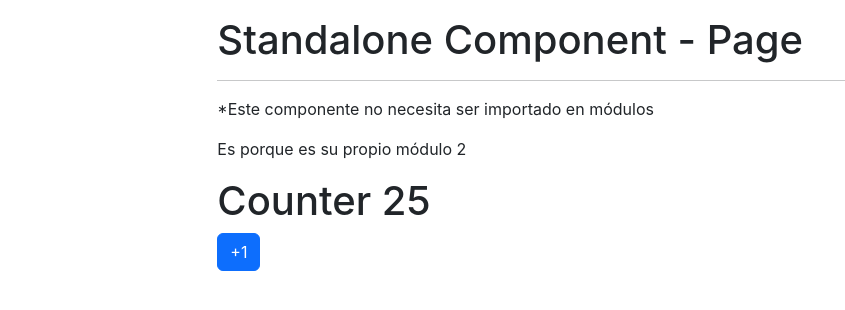
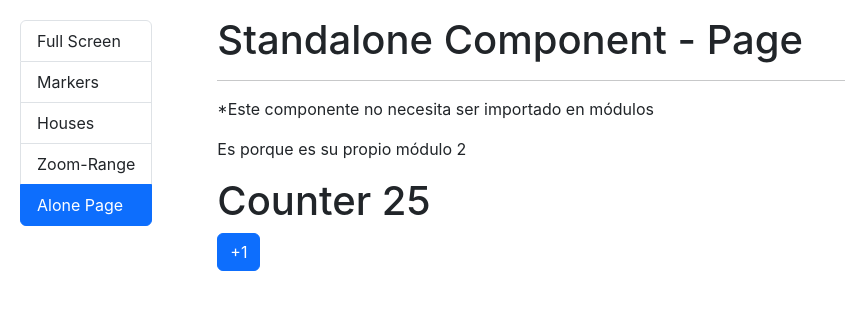
Before and after one commit to JuanLagunaQuero1/10-mapsApp, an Angular app: page /alone in a window 1280 px wide. Shown: the top 310 px of the page, without its empty margins (0-845 px from the left). Built offline with nearby package versions, Linux system fonts and the light colour scheme.

Commit message:
Transformación de componente tradicional a Standalone y refactorizaciones necesarias

```diff
--- /dev/null
+++ b/src/app/alone/components/side-menu/side-menu.component.css
@@ -0,0 +1,12 @@
+li {
+  cursor: pointer;
+  transition: 0.3s all;
+}
+
+ul{
+  position: fixed;
+  top: 20px;
+  left: 20px;
+  z-index: 999;
+  /* width: 180px; */
+}
--- a/src/app/maps/components/side-menu/side-menu.component.ts
+++ b/src/app/alone/components/side-menu/side-menu.component.ts
@@ -1,4 +1,7 @@
+import { CommonModule } from '@angular/common';
 import { Component } from '@angular/core';
+import { RouterModule } from '@angular/router';
+
 
 interface MenuItem{
   name: string,
@@ -6,7 +9,9 @@ interface MenuItem{
 }
 
 @Component({
-  selector: 'maps-side-menu',
+  selector: 'side-menu',
+  standalone: true,
+  imports: [CommonModule, RouterModule],
   templateUrl: './side-menu.component.html',
   styleUrl: './side-menu.component.css'
 })
@@ -16,6 +21,7 @@ export class SideMenuComponent {
     { route: '/maps/markers', name: 'Markers' },
     { route: '/maps/properties', name: 'Houses' },
     { route: '/maps/zoom-range', name: 'Zoom-Range' },
+    { route: '/alone', name: 'Alone Page' },
   ]
 
 }
--- a/src/app/alone/pages/alone-page/alone-page.component.html
+++ b/src/app/alone/pages/alone-page/alone-page.component.html
@@ -1,5 +1,7 @@
 <div class="row mt-3">
-  <div class="col-2"></div>
+  <div class="col-2">
+    <side-menu></side-menu>
+  </div>
     <div class="col-10">
 
       <h1>Standalone Component - Page</h1>
--- a/src/app/alone/pages/alone-page/alone-page.component.ts
+++ b/src/app/alone/pages/alone-page/alone-page.component.ts
@@ -1,10 +1,11 @@
 import { Component } from '@angular/core';
 // import { CommonModule } from '@angular/common';
 import { CounterAloneComponent } from "../../components/counter-alone/counter-alone.component";
+import { SideMenuComponent } from "../../components/side-menu/side-menu.component";
 
 @Component({
   standalone: true,
-  imports: [ CounterAloneComponent ],
+  imports: [CounterAloneComponent, SideMenuComponent],
   templateUrl: './alone-page.component.html',
   styleUrl: './alone-page.component.css'
 })
--- a/src/app/maps/components/mini-map/mini-map.component.css
+++ b/src/app/maps/components/mini-map/mini-map.component.css
@@ -3,5 +3,5 @@ div {
   width: 100%;
   height: 150px;
   margin: 0;
-  background-color: red;
+  /* background-color: red; */
 }
--- a/src/app/maps/components/side-menu/side-menu.component.css
+++ /dev/null
@@ -1,4 +0,0 @@
-li {
-  cursor: pointer;
-  transition: 0.3s all;
-}
--- a/src/app/maps/layout/maps-layout/maps-layout.component.css
+++ b/src/app/maps/layout/maps-layout/maps-layout.component.css
@@ -1,7 +1,7 @@
-maps-side-menu{
+/* side-menu{
   position: fixed;
   top: 20px;
   left: 20px;
   z-index: 999;
-  /* width: 180px; */
-}
+  /* width: 180px;
+} */
--- a/src/app/maps/layout/maps-layout/maps-layout.component.html
+++ b/src/app/maps/layout/maps-layout/maps-layout.component.html
@@ -1,3 +1,3 @@
-<maps-side-menu />
+<side-menu/>
 
 <router-outlet />
```
Also changed, not shown: src/app/maps/maps.module.ts (+10 -9 lines), src/app/alone/components/side-menu/side-menu.component.html (renamed from src/app/maps/components/side-menu/side-menu.component.html).
